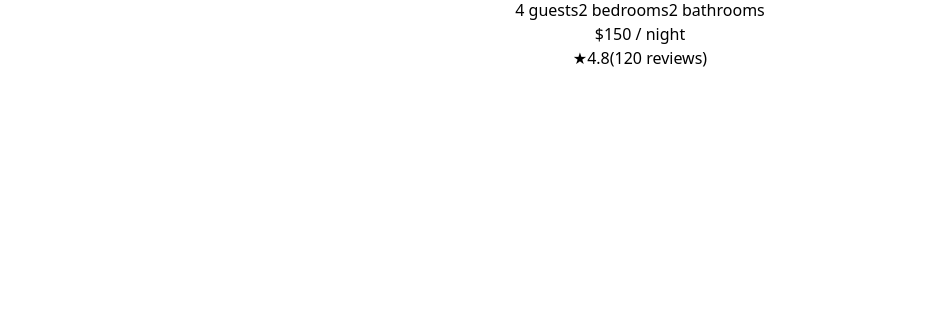
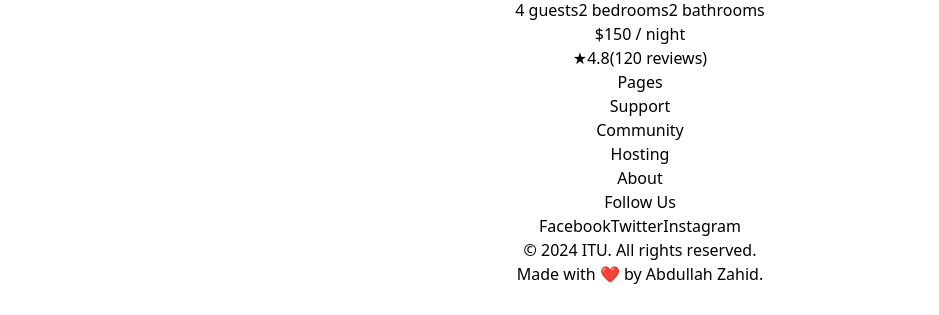
Before and after one commit to AbdullahZahid77/AirBnb-Clone-Project, a React (Vite) app: page / in a window 1280 px wide. Shown: the part 502-817 px from the top of the page, without its empty margins (0-939 px from the left). Built offline with nearby package versions, Linux system fonts and the light colour scheme.

Commit message:
add footer

```diff
--- a/src/App.tsx
+++ b/src/App.tsx
@@ -2,7 +2,7 @@ import "./App.css";
 import Horilist from "./Horilist";
 import Navbar from "./Navbar";
 import Listingcard from "./Listingcard";
-// import Footer from "./Footer";
+import Footer from "./Footer";
 function App() {
   return (
     <>
@@ -20,7 +20,7 @@ function App() {
           rating={4.8}
         />
       </div>
-      {/* <Footer /> */}
+      <Footer />
     </>
   );
 }
```
